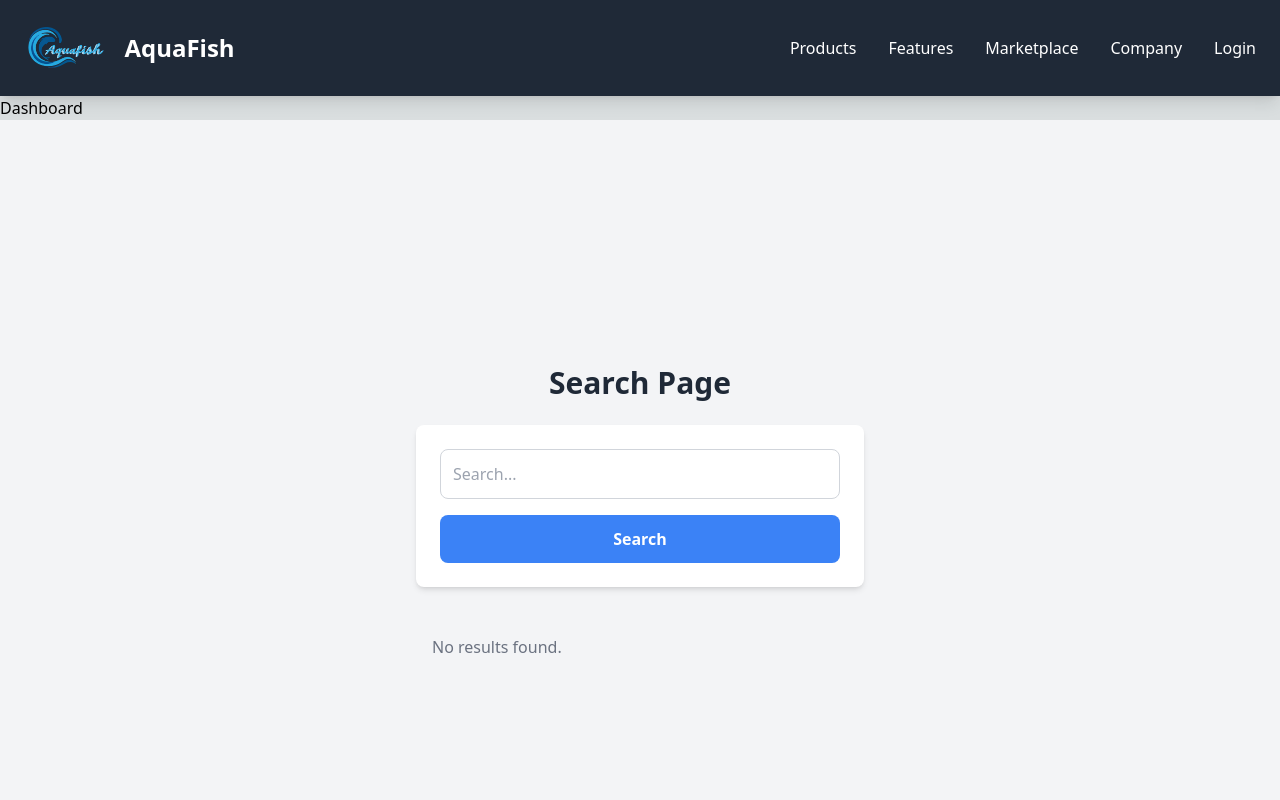
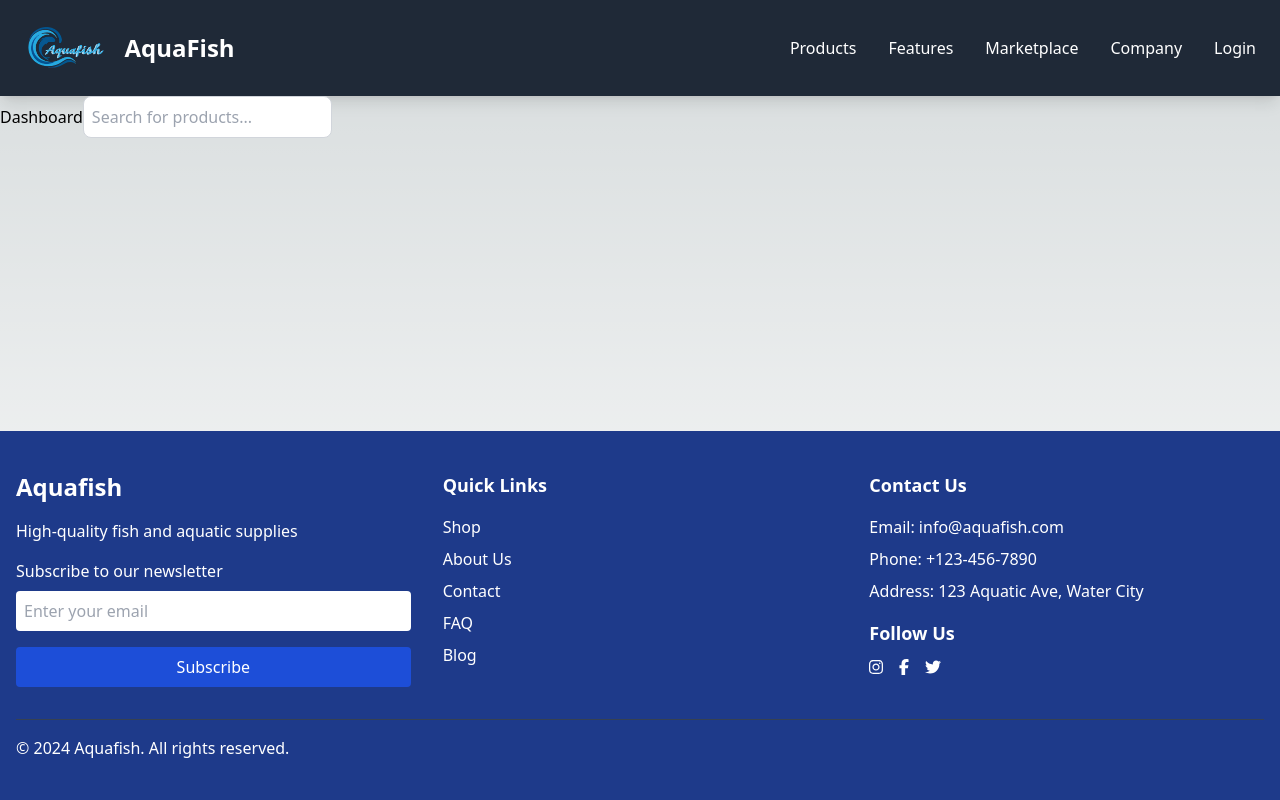
Before and after one commit to diikafirmansyah/FSSE-jan24_group-i_gfp_FE, a Next.js app in the folder gfp-app/: page /dashboard in a window 1280 px wide. Shown: the top 800 px of the page. Built offline with nearby package versions, Linux system fonts and the light colour scheme.

Commit message:
fix : filter and search bar logic

```diff
--- a/gfp-app/src/components/SearchBar.tsx
+++ b/gfp-app/src/components/SearchBar.tsx
@@ -1,56 +1,22 @@
-// pages/search.tsx
-import { useState, FormEvent } from 'react';
+import React, { ChangeEvent } from 'react';
 
-type Data = {
-  id: number;
-  name: string;
-};
+interface SearchBarProps {
+  onSearch: (query: string) => void;
+}
 
-export default function SearchPage() {
-  const [query, setQuery] = useState<string>('');
-  const [results, setResults] = useState<Data[]>([]);
-  const [loading, setLoading] = useState<boolean>(false);
-
-  const handleSearch = async (e: FormEvent<HTMLFormElement>) => {
-    e.preventDefault();
-    setLoading(true);
-    const res = await fetch(`/api/search?q=${encodeURIComponent(query)}`);
-    const data: Data[] = await res.json();
-    setResults(data);
-    setLoading(false);
+const SearchBar: React.FC<SearchBarProps> = ({ onSearch }) => {
+  const handleChange = (event: ChangeEvent<HTMLInputElement>) => {
+    onSearch(event.target.value);
   };
 
   return (
-    <div className="flex flex-col items-center justify-center h-screen bg-gray-100 font-sans">
-      <h1 className="text-3xl font-bold text-gray-800 mb-6">Search Page</h1>
-      <form className="w-full max-w-md bg-white rounded-lg shadow-md p-6" onSubmit={handleSearch}>
-        <input
-          type="text"
-          value={query}
-          onChange={(e) => setQuery(e.target.value)}
-          placeholder="Search..."
-          className="w-full p-3 border border-gray-300 rounded-lg mb-4 text-gray-700"
-        />
-        <button
-          type="submit"
-          className={`w-full py-3 rounded-lg text-white font-semibold ${loading ? 'bg-blue-300' : 'bg-blue-500'} hover:bg-blue-600 transition-colors`}
-          disabled={loading}
-        >
-          {loading ? 'Searching...' : 'Search'}
-        </button>
-      </form>
+    <input
+      type="text"
+      placeholder="Search for products..."
+      className="border border-gray-300 p-2 rounded-lg"
+      onChange={handleChange}
+    />
+  );
+};
 
-      <ul className="w-full max-w-md mt-8">
-        {results.length > 0 ? (
-          results.map(item => (
-            <li key={item.id} className="p-4 border-b border-gray-300 last:border-b-0 text-gray-700">
-              {item.name}
-            </li>
-          ))
-        ) : (
-          <li className="p-4 text-gray-500">No results found.</li>
-        )}
-      </ul>
-    </div>
-  );
-}
+export default SearchBar;
--- a/gfp-app/src/components/filter.tsx
+++ b/gfp-app/src/components/filter.tsx
@@ -15,7 +15,7 @@ const Filter: React.FC<FilterProps> = ({ categories, locations, onFilterChange }
         onFilterChange({ category: event.target.value, location: selectedLocation });
     };
 
-    const handleLocationChange = (event: React.ChangeEvent<HTMLSelectElement>) => {
+    const handleLocationChange = (event: React.ChangeEvent<HTMLInputElement>) => {
         setSelectedLocation(event.target.value);
         onFilterChange({ category: selectedCategory, location: event.target.value });
     };
@@ -37,14 +37,12 @@ const Filter: React.FC<FilterProps> = ({ categories, locations, onFilterChange }
                 ))}
             </select>
 
-            <select value={selectedLocation} onChange={handleLocationChange}>
-                <option value="">Select Location</option>
-                {locations.map((location) => (
-                    <option key={location} value={location}>
-                        {location}
-                    </option>
-                ))}
-            </select>
+            <input
+                type="text"
+                value={selectedLocation}
+                onChange={handleLocationChange}
+                placeholder="Enter Location"
+            />
 
             <button onClick={handleReset}>Reset Filter</button>
         </div>
--- a/gfp-app/src/pages/api/search.ts
+++ /dev/null
@@ -1,23 +0,0 @@
-// pages/api/search.ts
-import type { NextApiRequest, NextApiResponse } from 'next';
-
-type Data = {
-  id: number;
-  name: string;
-};
-
-type SearchResponse = Data[];
-
-export default async function handler(req: NextApiRequest, res: NextApiResponse<SearchResponse>) {
-  const data: Data[] = [
-    { id: 1, name: 'Cupang' },
-    { id: 2, name: 'Louhan' },
-    { id: 3, name: 'Arwana' },
-    // Tambahkan lebih banyak data di sini
-  ];
-
-  const query = (req.query.q as string).toLowerCase();
-  const results = data.filter(item => item.name.toLowerCase().includes(query));
-
-  res.status(200).json(results);
-}
--- a/gfp-app/src/pages/marketplace/index.tsx
+++ b/gfp-app/src/pages/marketplace/index.tsx
@@ -1,7 +1,8 @@
 import { GetServerSideProps } from "next";
-import React from "react";
+import React, { useState } from "react";
 import SearchBar from "@/components/SearchBar";
 import FishCard from "@/components/FishCard";
+import Filter from "@/components/Filter";
 
 interface Product {
   id: number;
@@ -19,16 +20,64 @@ interface MarketplaceProps {
   products: Product[];
 }
 
+const categories = ["Local", "Import"];
+const locations = ["New York", "Los Angeles", "Chicago"];
+
 const Marketplace: React.FC<MarketplaceProps> = ({ products }) => {
+  const [filters, setFilters] = useState<{
+    category: string;
+    location: string;
+  }>({
+    category: "",
+    location: "",
+  });
+
+  const [searchQuery, setSearchQuery] = useState<string>("");
+
+  const handleFilterChange = (newFilters: {
+    category: string;
+    location: string;
+  }) => {
+    setFilters(newFilters);
+  };
+
+  const handleSearch = (query: string) => {
+    setSearchQuery(query);
+  };
+
+  // Apply filters and search query to products
+  const filteredProducts = products.filter((product) => {
+    const categoryMatch =
+      filters.category === "" || product.category === filters.category;
+    const locationMatch =
+      filters.location === "" ||
+      product.location.toLowerCase().includes(filters.location.toLowerCase());
+    const searchMatch =
+      searchQuery === "" ||
+      product.description.toLowerCase().includes(searchQuery.toLowerCase());
+
+    return categoryMatch && locationMatch && searchMatch;
+  });
+
   return (
     <div className="container mx-auto py-12 px-4">
-      <h1 className="text-4xl font-extrabold text-gray-900 text-center mb-10">Marketplace</h1>
+      <h1 className="text-4xl font-extrabold text-gray-900 text-center mb-10">
+        Marketplace
+      </h1>
       <div className="flex justify-center mb-8">
-        <SearchBar />
+        {/* Container for SearchBar and Filter */}
+        <div className="flex flex-col items-center space-y-4">
+          <SearchBar onSearch={handleSearch} />
+          <Filter
+            categories={categories}
+            locations={locations}
+            onFilterChange={handleFilterChange}
+          />
+        </div>
       </div>
       <div className="grid grid-cols-1 sm:grid-cols-2 lg:grid-cols-3 gap-8">
-        {products.length > 0 ? (
-          products.map((product) => (
+        {filteredProducts.length > 0 ? (
+          filteredProducts.map((product) => (
             <FishCard
               key={product.id}
               id={product.id}
@@ -40,7 +89,9 @@ const Marketplace: React.FC<MarketplaceProps> = ({ products }) => {
             />
           ))
         ) : (
-          <p className="col-span-full text-center text-gray-500">No products available</p>
+          <p className="col-span-full text-center text-gray-500">
+            No products available
+          </p>
         )}
       </div>
     </div>
--- a/gfp-app/src/pages/testfilter.tsx
+++ /dev/null
@@ -1,38 +0,0 @@
-import { useState } from 'react';
-import Filter from '../components/filter';
-
-const categories = ['Electronics', 'Clothing', 'Books'];
-const locations = ['New York', 'Los Angeles', 'Chicago'];
-
-const Home: React.FC = () => {
-    const [filters, setFilters] = useState<{ category: string; location: string }>({
-        category: '',
-        location: '',
-    });
-
-    const handleFilterChange = (newFilters: { category: string; location: string }) => {
-        setFilters(newFilters);
-    };
-
-    return (
-        <div>
-            <h1>Filter Example</h1>
-            <Filter
-                categories={categories}
-                locations={locations}
-                onFilterChange={handleFilterChange}
-            />
-
-            <div>
-                <h2>Applied Filters:</h2>
-                <p>Category: {filters.category || 'None'}</p>
-                <p>Location: {filters.location || 'None'}</p>
-            </div>
-
-            {/* You can render filtered data here based on filters */}
-            <div><p>Filtered Data</p></div>
-        </div>
-    );
-};
-
-export default Home;
```
